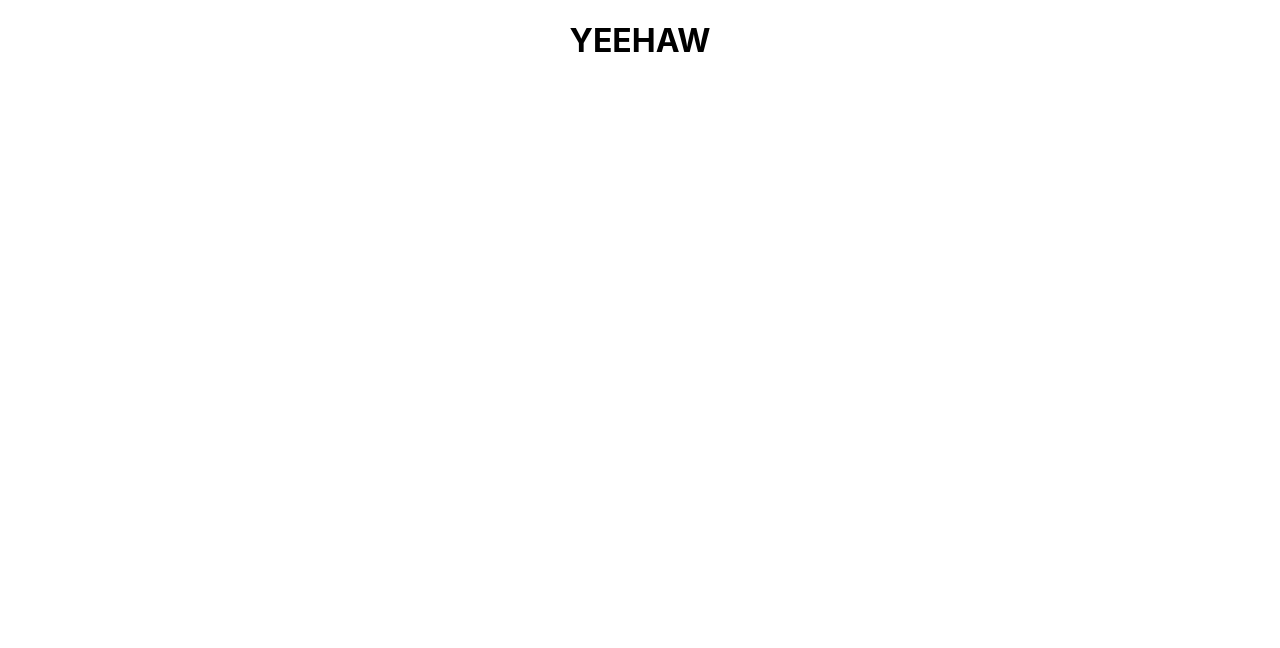
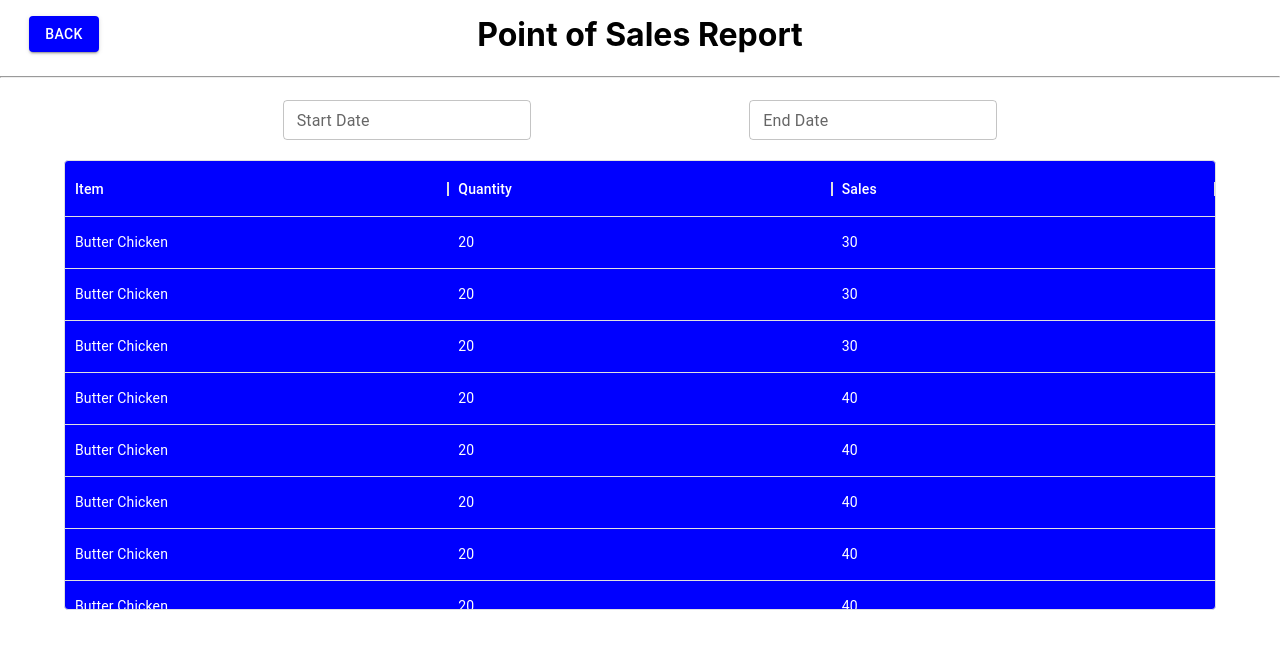
Before and after one commit to reaganreit/practice2, a React (Create React App) app in the folder frontend/: page / in a window 1280 px wide. Shown: the top 648 px of the page. Built offline with nearby package versions, Linux system fonts and the light colour scheme.

Commit message:
made table for POS report

```diff
--- a/frontend/package.json
+++ b/frontend/package.json
@@ -3,6 +3,10 @@
   "version": "0.1.0",
   "private": true,
   "dependencies": {
+    "@emotion/react": "^11.10.5",
+    "@emotion/styled": "^11.10.5",
+    "@mui/material": "^5.10.11",
+    "@mui/x-data-grid": "^5.17.9",
     "@testing-library/jest-dom": "^5.16.5",
     "@testing-library/react": "^13.4.0",
     "@testing-library/user-event": "^13.5.0",
--- a/frontend/src/App.js
+++ b/frontend/src/App.js
@@ -1,8 +1,11 @@
+import Header from "./Components/Header"
 
-function App() {
+const App= ()=> {
   return (
-    <div>
-      <h1 style = {{textAlign: "center"}}>YEEHAW</h1>
+    <div style={{backgroundColor:"teal", height: "100%"}}>
+      <Header title = "This is a title"/>
+
+      <h1 style = {{textAlign: "center"}}>App Starts here</h1>
     </div>
   );
 }
--- /dev/null
+++ b/frontend/src/Components/Header.js
@@ -0,0 +1,27 @@
+import { Button } from "@mui/material"
+
+
+const Header = (props) => {
+    return (
+      <div style = {{ height: "10%",}}>
+        <div style = {{  height:"85%",display:"grid", gridTemplateColumns:"1fr 8fr 1fr"}}>
+
+          <div style={{display:"flex", justifyContent:"center", alignItems:"center"}}>
+            <Button style ={{backgroundColor:"blue"}} variant = "contained" >Back</Button>
+          </div>
+
+          <div style={{display:"flex", justifyContent:"center", alignItems:"center"}}>
+            <h1 style = {{textAlign: "center"}}>{props.title}</h1>
+          </div>
+
+
+
+
+        </div>
+
+        <hr/>
+      </div>
+    );
+  }
+
+  export default Header;
--- /dev/null
+++ b/frontend/src/Pages/POSReport.js
@@ -0,0 +1,75 @@
+import Header from "../Components/Header"
+
+import { TextField } from "@mui/material";
+import { DataGrid } from '@mui/x-data-grid';
+
+const columns = [
+  {field: 'id', headerName: 'ID', flex: 1, hide:true},
+  {field: 'item', headerName: 'Item', flex: 1},
+  {field: 'quantity', headerName: 'Quantity', flex: 1},
+  {field: 'sales', headerName: 'Sales', flex: 1}
+]
+
+const rows = [
+  {id:1, item: "Butter Chicken", quantity: 20, sales: 30},
+  {id:2, item: "Butter Chicken", quantity: 20, sales: 30},
+  {id:3, item: "Butter Chicken", quantity: 20, sales: 30},
+  {id:4, item: "Butter Chicken", quantity: 20, sales: 40},
+  {id:5, item: "Butter Chicken", quantity: 20, sales: 40},
+  {id:6, item: "Butter Chicken", quantity: 20, sales: 40},
+  {id:7, item: "Butter Chicken", quantity: 20, sales: 40},
+  {id:8, item: "Butter Chicken", quantity: 20, sales: 40},
+  {id:9, item: "Butter Chicken", quantity: 20, sales: 40},
+  {id:10, item: "Butter Chicken", quantity: 20, sales: 30}
+]
+
+
+
+const POSReport = ()=> {
+  return (
+    <div style={{ height: "100%"}}>
+      <Header title = "Point of Sales Report"/>
+
+
+
+      {/* A div which will have slight margins on both sides
+      This will be achieved by making a div with display flex, and another div within that  */}
+
+      <div style={{display:"flex", justifyContent:"center", marginTop:20}}>
+        <div style={{width:"90%"}}>
+
+
+          {/* A grid div which will contain the two text boxes */}
+          <div style={{display:"flex", justifyContent:"space-evenly"}}>
+            <TextField size="small" label="Start Date" variant="outlined"/>
+
+            <TextField size="small" label="End Date" variant="outlined"/>
+          </div>
+
+          {/* Start grid here */}
+          <div style={{ height: 450, marginTop:20}}>
+            <DataGrid
+              style={{backgroundColor:"blue", color:"white"}}
+
+              hideFooter
+              disableColumnMenu
+
+              rows={rows}
+              columns={columns}
+
+
+
+
+            />
+          </div>
+
+        </div>
+      </div>
+
+
+
+    </div>
+  );
+}
+
+export default POSReport;
--- a/frontend/src/index.css
+++ b/frontend/src/index.css
@@ -11,3 +11,14 @@ code {
   font-family: source-code-pro, Menlo, Monaco, Consolas, 'Courier New',
     monospace;
 }
+
+
+/* Gets rid of margins & padding for everything */
+html, body, div, span, applet, object, iframe, h1, h2, h3, h4, h5, h6, p, blockquote, pre, a, abbr, acronym, address, big, cite, code, del, dfn, em, font, img, ins, kbd, q, s, samp, small, strike, strong, sub, sup, tt, var, b, u, i, center, dl, dt, dd, ol, ul, li, fieldset, form, label, legend, caption {
+  margin: 0;
+  padding: 0;
+  border: 0;
+  outline: 0;
+  vertical-align: baseline;
+  background: transparent;
+}
--- a/frontend/src/index.js
+++ b/frontend/src/index.js
@@ -2,10 +2,16 @@ import React from 'react';
 import ReactDOM from 'react-dom/client';
 import './index.css';
 import App from './App';
+import CashierGUI from './Pages/POSReport'
+import POSReport from './Pages/POSReport';
 
 const root = ReactDOM.createRoot(document.getElementById('root'));
 root.render(
-  <React.StrictMode>
-    <App />
-  </React.StrictMode>
+  <>
+  <div style={{height:"100vh", margin: 0}}>
+    {/* <App /> */}
+      <POSReport/>
+  </div>
+
+  </>
 );
```
Also changed, not shown: 2 other files (tests, documents, lock files or other folders).
